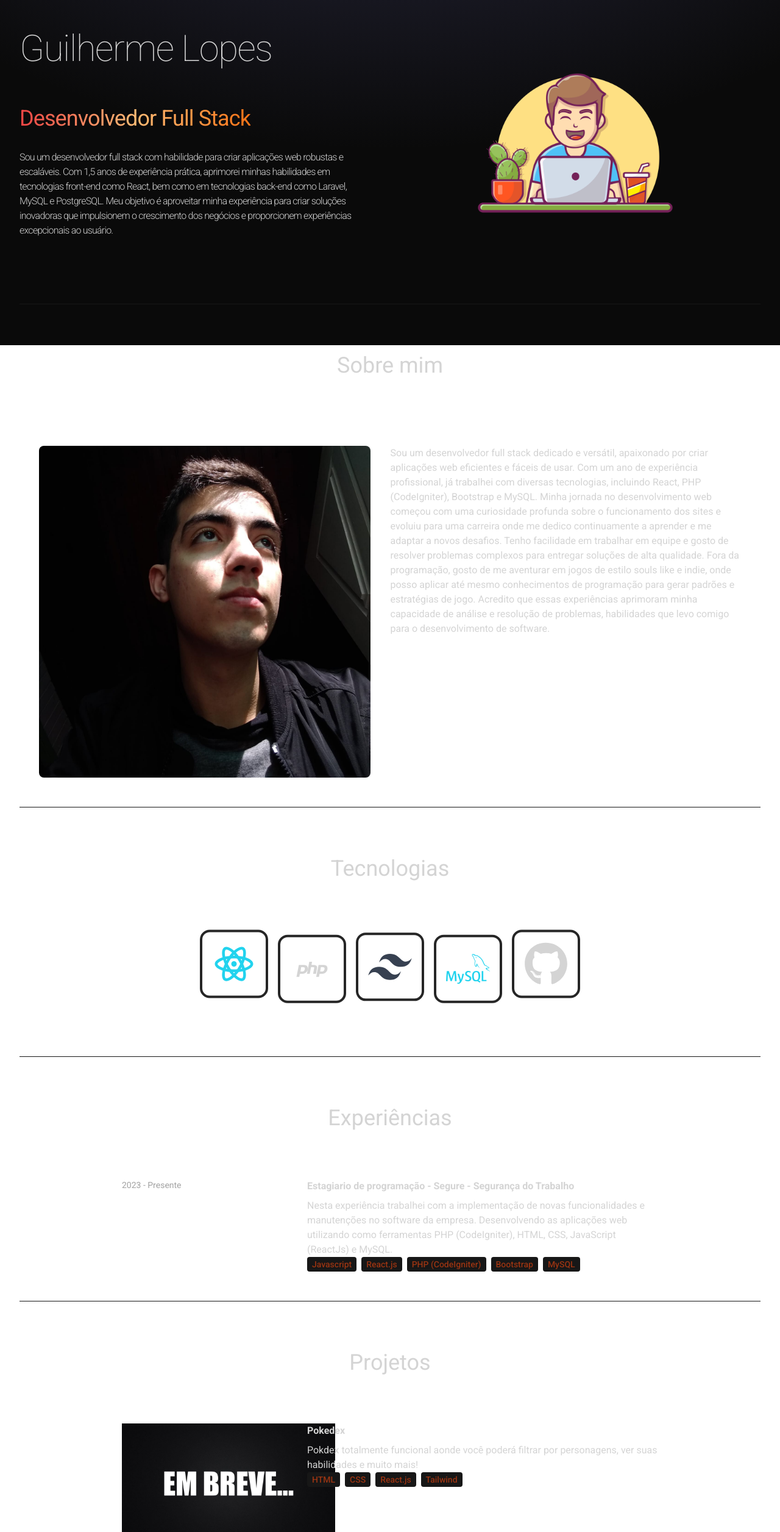
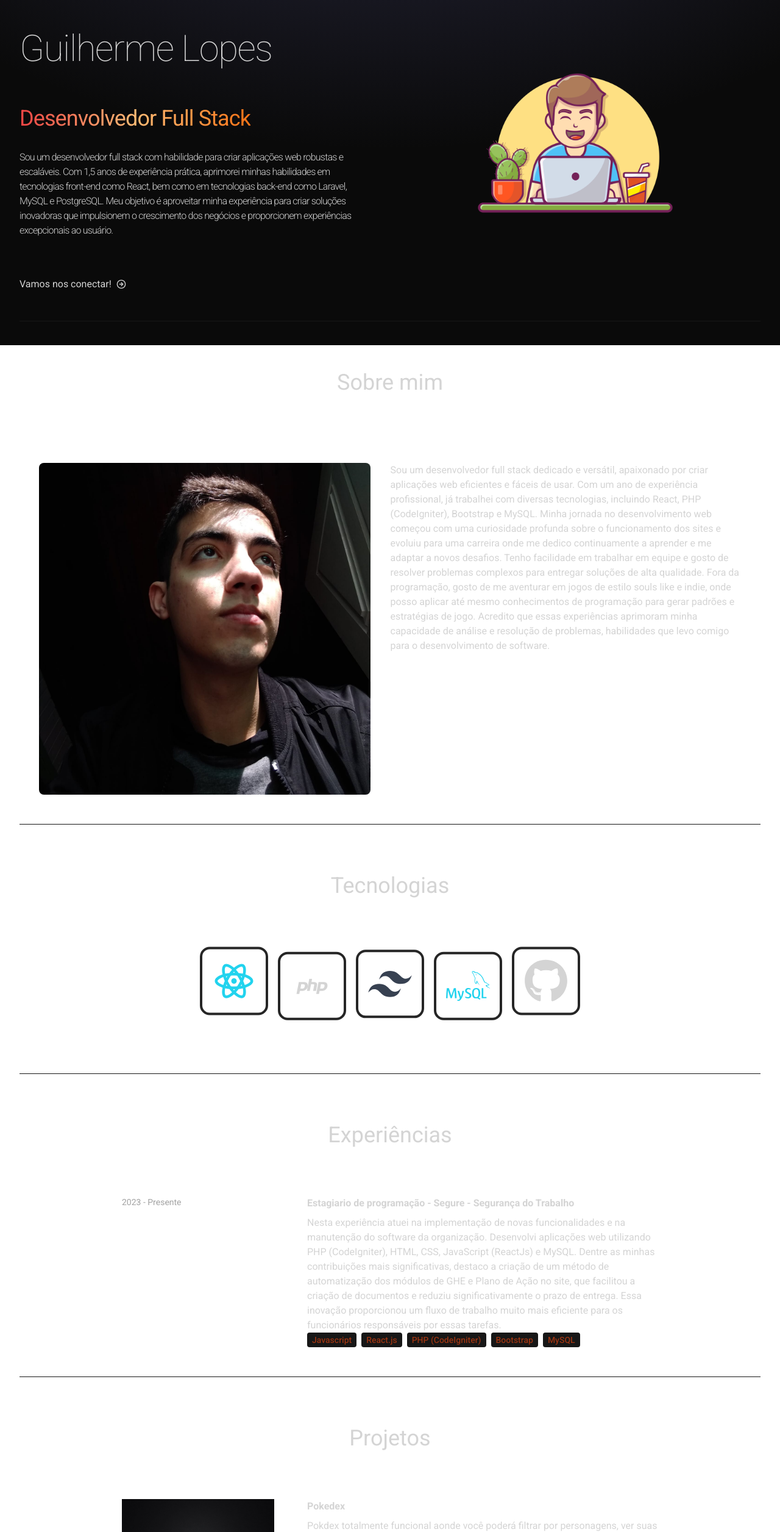
Before and after one commit to guilhermelpl/react-portifolio, a React (Vite) app: page / in a window 1280 px wide. Shown: the part 234-2746 px from the top of the page at 61% size. Built offline with nearby package versions, Linux system fonts and the light colour scheme.

Commit message:
updated responsiveness in the projects component and added a new field for contact via email

```diff
--- a/src/components/Hero.jsx
+++ b/src/components/Hero.jsx
@@ -2,6 +2,7 @@ import { HERO_CONTENT_EN, HERO_CONTENT_PT } from "../constants";
 import { motion } from "framer-motion";
 
 import photo from "../assets/picture.png";
+import { FiArrowRightCircle } from "react-icons/fi";
 
 const container = (delay) => ({
   hidden: { x: -100, opacity: 0 },
@@ -43,6 +44,23 @@ const Hero = ({ translate }) => {
               {translate ? HERO_CONTENT_EN : HERO_CONTENT_PT}
             </motion.p>
           </div>
+          <div className="flex flex-col lg:items-start">
+            <motion.div
+              variants={container(1)}
+              initial="hidden"
+              animate="visible"
+              className="my-2 max-w-xl py-6 lg:items-start flex items-center"
+            >
+              {translate ? "Let's connect" : "Vamos nos conectar!"}
+              <a
+                href="https://mail.google.com/mail/?view=cm&fs=1&to=guilopes1003@gmail.com"
+                target="_blank"
+                rel="noopener noreferrer"
+              >
+                <FiArrowRightCircle className="my-1 ml-2 cursor-pointer" />
+              </a>
+            </motion.div>
+          </div>
         </div>
         <div className="w-full lg:w-1/2 lg:p-6">
           <div className="flex justify-center">
@@ -55,7 +73,6 @@ const Hero = ({ translate }) => {
               className="max-w-full h-auto lg:max-w-md"
             />
           </div>
-
         </div>
       </div>
     </div>
--- a/src/components/NavBar.jsx
+++ b/src/components/NavBar.jsx
@@ -1,5 +1,5 @@
 import logo from "../assets/Logo.png";
-import resume from "../assets/GuilhermeLopesLima.pdf";
+import resume from "../assets/curriculum/GuilhermeLopesLima.pdf";
 import { FaGithub, FaLinkedin } from "react-icons/fa";
 import { MdGTranslate } from "react-icons/md";
 import { MdDownload } from "react-icons/md";
--- a/src/components/Projects.jsx
+++ b/src/components/Projects.jsx
@@ -20,8 +20,8 @@ const Projects = ({ translate }) => {
               initial={{ x: -100, opacity: 0 }}
               animate={{ x: 0, opacity: 1 }}
               transition={{ duration: 1, delay: 1.2 }}
-              width={350}
-              height={350}
+              width={250}
+              height={250}
               src={project.image}
               alt="img"
               className="max-w-full h-auto lg:max-w-md"
--- a/src/constants/index.js
+++ b/src/constants/index.js
@@ -17,8 +17,8 @@ export const EXPERIENCES = [
     funcao: `Estagiario de programação`,
     role: `Programming Intern`,
     company: `Segure - Segurança do Trabalho`,
-    descricao: `Nesta experiência trabalhei com a implementação de novas funcionalidades e manutenções no software da empresa. Desenvolvendo as aplicações web utilizando como ferramentas PHP (CodeIgniter), HTML, CSS, JavaScript (ReactJs) e MySQL.`,
-    description: `In this experience I worked with the implementation of new features and maintenance in the company's software. Developing web applications using PHP (CodeIgniter), HTML, CSS, JavaScript (ReactJs) and MySQL tools.`,
+    descricao: `Nesta experiência atuei na implementação de novas funcionalidades e na manutenção do software da organização. Desenvolvi aplicações web utilizando PHP (CodeIgniter), HTML, CSS, JavaScript (ReactJs) e MySQL. Dentre as minhas contribuições mais significativas, destaco a criação de um método de automatização dos módulos de GHE e Plano de Ação no site, que facilitou a criação de documentos e reduziu significativamente o prazo de entrega. Essa inovação proporcionou um fluxo de trabalho muito mais eficiente para os funcionários responsáveis por essas tarefas.`,
+    description: `In this experience I worked with the implementation of new features and maintenance in the company's software. Developing web applications using PHP (CodeIgniter), HTML, CSS, JavaScript (ReactJs) and MySQL tools. My most significant contributions, I highlight the creation of a method to automate the GHE and Action Plan modules on the website, which facilitated document creation and significantly reduced delivery time. This innovation provided a much more efficient workflow for the employees responsible for these tasks.`,
     technologies: ["Javascript", "React.js", "PHP (CodeIgniter)" ,"Bootstrap", "MySQL"],
   },
 ];
```
Also changed, not shown: 1 other file (tests, documents, lock files or other folders).
